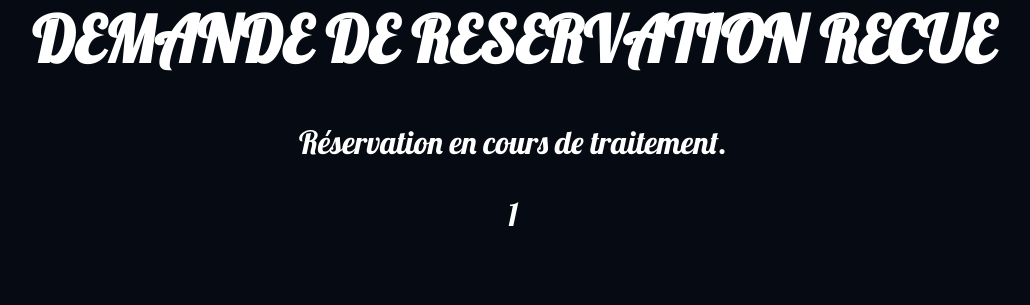
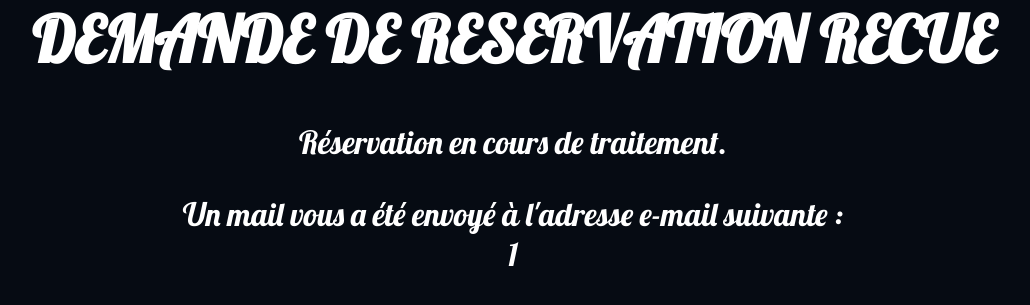
Before and after one commit to juleau14/DjangoApp-Restaurant, a Django app: page /reservation/confirmation/1/ in a window 1280 px wide. Shown: the part 338-643 px from the top of the page, without its empty margins (127-1157 px from the left). Run offline with Django 3.2, Linux system fonts and the light colour scheme.

Commit message:
modif confirmation.html

```diff
--- a/website/templates/website/confirmation.html
+++ b/website/templates/website/confirmation.html
@@ -11,7 +11,7 @@
         <div class="text">
             <h1 class="title">DEMANDE DE RESERVATION RECUE</h1>
             <p class="info">Réservation en cours de traitement.</p>
-            {{ mail }}
+            <p>Un mail vous a été envoyé à l'adresse e-mail suivante : <br>{{ mail }}</p>
         </div>
     </body>
 </html>
```
